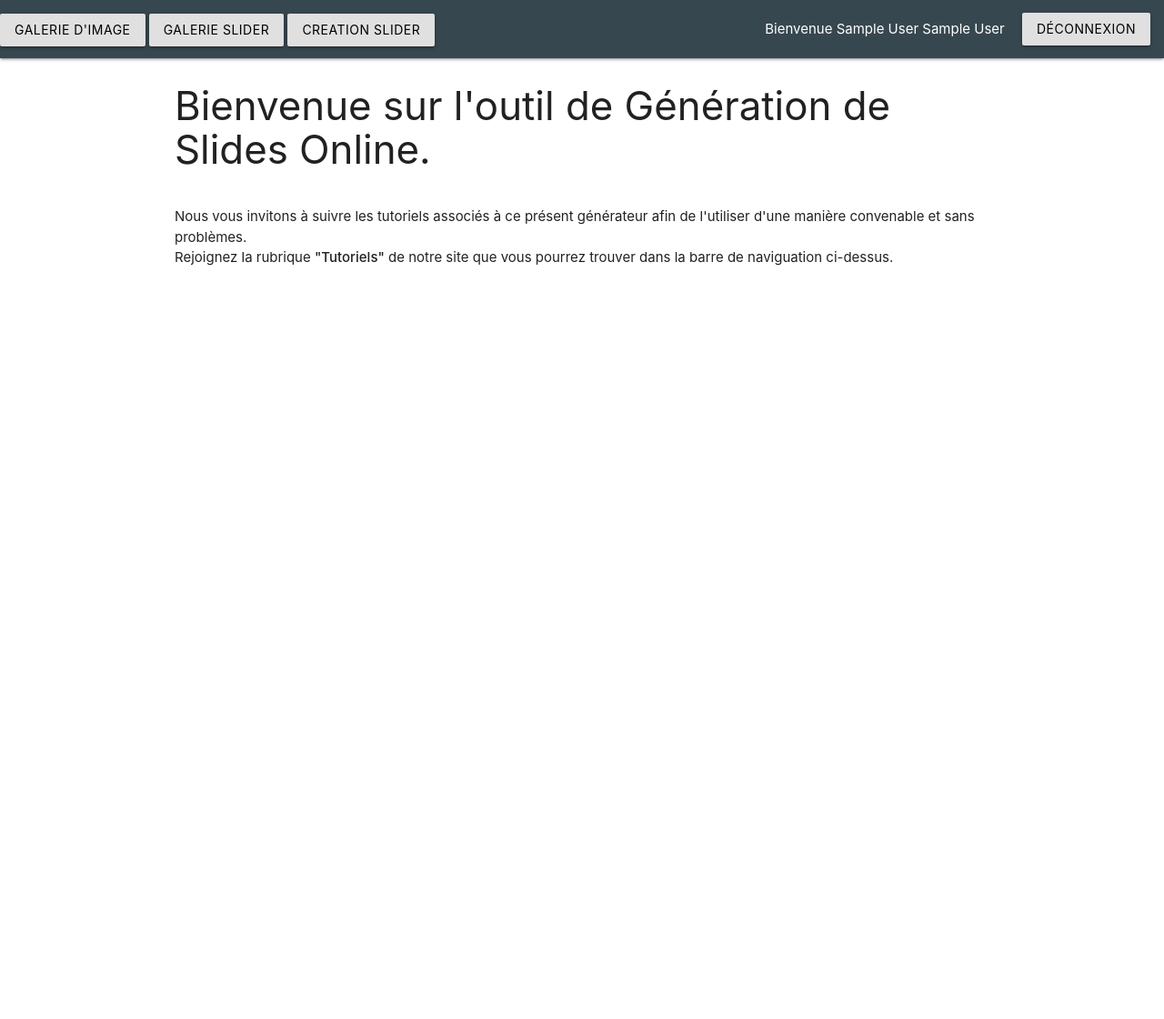
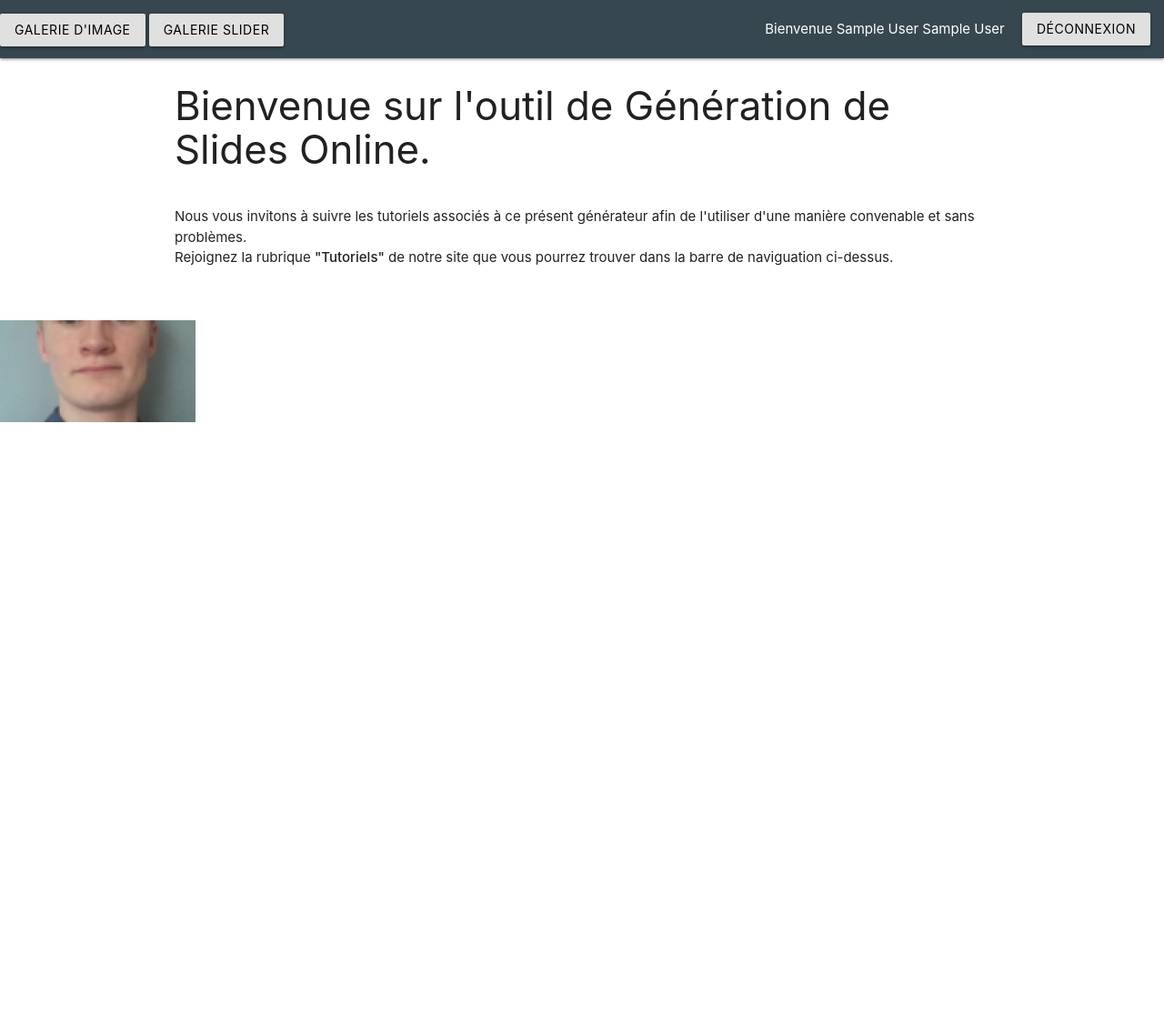
Before and after one commit to AxelMCesi/CesiSliderA, a PHP site: page /index.php?section=index in a window 1280 px wide. Shown: the whole page at 91% size. Before the commit the page ends 292 px from the top, so only its background shows below. Run offline with PHP 8.4, Linux system fonts and the light colour scheme; the visitor is signed in with stand-in values (Sample User, id 1); some libraries are stand-ins or nearby versions.

Commit message:
projetau2404

```diff
--- /dev/null
+++ b/func.js
@@ -0,0 +1,25 @@
+/*alert('test');*/
+
+function imageGalerie()
+{
+	var active=$('#galerie .active');
+
+	var next=(active.next().length>0)?active.next():$('#galerie img:first');
+
+		active.fadeOut(function(){
+
+		active.removeClass('active');
+		next.fadeIn().addClass('active');
+
+		});
+
+
+}
+
+setInterval('imageGalerie()',2500);
+
+function Message() {
+       var msg="Message sur la ligne 1.nMessage sur la ligne 2.n...";
+       console.log(msg)
+       alert(msg);
+   }
--- a/vue/vue_accueil.php
+++ b/vue/vue_accueil.php
@@ -2,24 +2,41 @@
 include "vue/vue_entete.php";
 ?>
 
-<!DOCTYPE html>
 <html>
-<body>
+<head>
 
-<form>
+	<meta name = "viewport" content = "width = device-width, initial-scale = 1">
+	<link rel = "stylesheet"
+	href = "https://fonts.googleapis.com/icon?family=Material+Icons">
+	<link rel = "Òstylesheet"
+	href = "https://cdnjs.cloudflare.com/ajax/libs/materialize/0.97.3/css/materialize.min.css">
+</head>
 
 
-<HEAD>
-	   <meta name = "viewport" content = "width = device-width, initial-scale = 1">
- <link rel = "stylesheet"
- href = "https://fonts.googleapis.com/icon?family=Material+Icons">
- <link rel = "Òstylesheet"
- href = "https://cdnjs.cloudflare.com/ajax/libs/materialize/0.97.3/css/materialize.min.css">
- <script type = "text/javascript"
- src = "https://code.jquery.com/jquery-2.1.1.min.js"></script>
- <script src = "https://cdnjs.cloudflare.com/ajax/libs/materialize/0.97.3/js/materialize.min.js"></script>
+<style>
+	#galerie
+	{
+		position:relative;
+		width:1024px;
+		height:768px;
 
-</HEAD>
+	}
+
+	#galerie img
+	{
+		position:absolute;
+		display:none;
+	}
+
+	#galerie .active
+	{
+		display:block;
+	}
+
+</style>
+
+
+<body>
 
 	<!----------------------------- Présentation ------------------------------>
 	<div class="container container-presentation">
@@ -43,7 +60,20 @@ include "vue/vue_entete.php";
 
 
 
+<br/>
+	<div id= "galerie">
 
+			<img src="images/min/Image1.jpg" alt="image1" class="active"/>
+			<img src="images/min/MLD.jpg" alt="image2"/>
+	</div>
+	<!--<input type="button" value="Cliquez moi" onClick="Message()">-->
+		<script type = "text/javascript" src = "https://code.jquery.com/jquery-2.1.1.min.js"></script>
+		<script src = "https://cdnjs.cloudflare.com/ajax/libs/materialize/0.97.3/js/materialize.min.js"></script>
+		<script src="https://code.jquery.com/jquery-3.3.1.min.js"></script>
+		<script src="https://cdnjs.cloudflare.com/ajax/libs/materialize/1.0.0/js/materialize.min.js"></script>
+
+		<script type="text/javascript" src="./func.js"></script>
+	</body></html>
 
  </body>
  </html>
--- a/vue/vue_entete.php
+++ b/vue/vue_entete.php
@@ -37,7 +37,7 @@
       {
         echo" <a class='waves-effect waves-light btn grey lighten-2 black-text hoverable' href='index.php?section=galerieimage'>Galerie d'image</a></button> ";
         echo" <a class='waves-effect waves-light btn grey lighten-2 black-text hoverable' href='index.php?section=galerieslider'>Galerie slider</a></button> ";
-         echo" <a class='waves-effect waves-light btn grey lighten-2 black-text hoverable' href='index.php?section=creationslider'>Creation slider</a></button> ";
+         //echo" <a class='waves-effect waves-light btn grey lighten-2 black-text hoverable' href='index.php?section=creationslider'>Creation slider</a></button> ";
 
       }
       ?>
```
Also changed, not shown: bdd/bddimage.sql (+10 -2 lines), vue/func.js (deleted, +0 -19 lines), vue/vue_galerieslider.php (+12 -35 lines), README.md, 2 other files.
